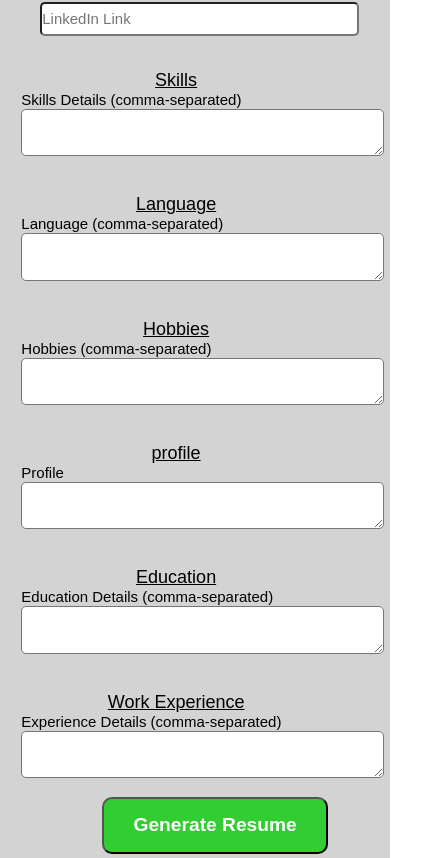
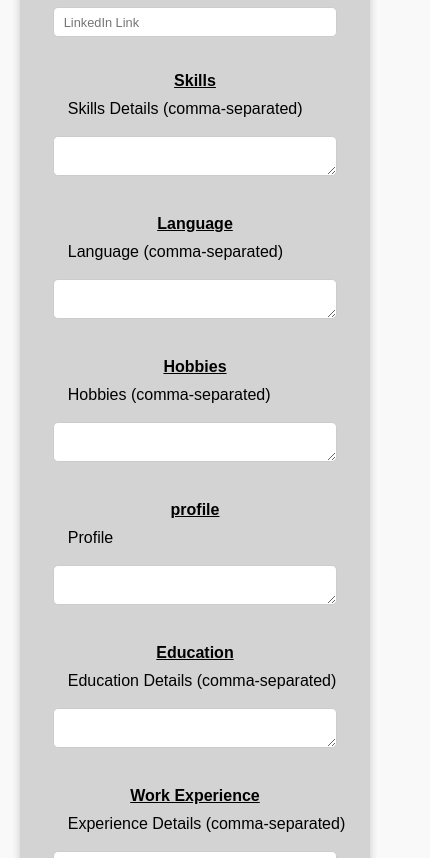
Before and after one commit to Muhammadasif1986/HACKATHON, a website: page resume_builder/resumeForm.html in a window 390 px wide. Shown: the part 366-1224 px from the top of the page, 430 px wide, since content can reach past the window. Drawn offline with Linux system fonts and the light colour scheme.

Commit message:
responsive
responsive

```diff
--- a/resume_builder/style.css
+++ b/resume_builder/style.css
@@ -1,8 +1,11 @@
+/* General Reset */
 * {
-  padding: 0px;
-  margin: 0px;
+  margin: 0;
+  padding: 0;
+  box-sizing: border-box;
   font-family: Arial, Helvetica, sans-serif;
 }
+
 body {
   display: flex;
   flex-direction: column;
@@ -11,216 +14,192 @@ body {
   background-color: linen;
 }
 
+/* Main Page */
 .main-page {
-  display: flex;
-  justify-content: center;
-  align-items: center;
-  align-content: center;
-  width: 20cm;
-  height: 25.7cm;
+  width: 90%;
+  max-width: 20cm;
   background-color: white;
   border-radius: 10px;
   padding: 10px;
-  margin-top: 0.5cm;
-  margin-bottom: 0.5cm;
+  margin: 0.5cm 0;
+  display: flex;
+  flex-direction: column;
 }
-.mainChild{
+
+.mainChild {
   border: 2px solid darkgray;
 }
 
+/* Header Section */
 .header {
   display: flex;
-  justify-content: start;
-  justify-content:space-between;
   align-items: center;
-  height: 150px;
+  background-color: rgb(171, 244, 181);
+  padding: 10px;
   border-top-left-radius: 10px;
-  background-color: rgb(171, 244, 181);
-  font-family: sans-serif;
-  font-size: xx-large;
-  font-weight: 700;
-  text-align: center;
-  width: 19cm;
+  border-top-right-radius: 10px;
 }
-@media(min-width:320px)and (max-width:767px){
-  .main-page{
-    width:100%;
-    height: auto;
-    margin: 0;
-  }
-  .mainChild{
-    width: 98%;
-    height: auto;
-    margin: 0%;
-  }
-  .header{
-    display: flex;
-    justify-content: center;
-    width:100%;
-    height: auto;
-    font-weight: 400;
-  }
-  .picture{
-    height: 10%;
-    width: 10%;
-  }
-  .main{
-    width: 98%;
-    height: auto;
-  }
 
-  .headerText {
-    margin-left:-0.5cm;
-    width:auto;
-    ;
-}
-.headinghead{
-  font-size: large;
-}
-.infotexthead{
-  font-size: 0.8rem;
-}
-.buttonMain{
-  width:100%;
-}
-.buttonSection{
-  flex-direction: column;
-}
-.headerLink{
-  width: 20%;
-  height: 10%;
-}
-.SkillsHeed{
-  font-size: 0.8rem;
-}
-.SkillsHeed{
-  font-size: 0.8rem;
-}
-button{
-  width: 98%;
-  margin-bottom: 10px;
-}
-}
-.main {
-  display: flex;
-  padding-bottom: 20px;
-}
 .picture img {
   height: 150px;
   width: 150px;
-  background-size: cover;
-  margin-right: 10%;
+  object-fit: cover;
+  margin-right: 15px;
 }
-.headerText {
-  width: auto;
-  padding-top: 10px;
+
+.HeaderMain {
   display: flex;
   flex-direction: column;
-  align-items: flex-start;
-  margin-left: 20px;
-  font-weight: 100;
-}
-.headinghead {
-  text-decoration: underline;
-  margin-bottom: 10px;
-  font-weight: 600;
-  font-size: x-large;
-  color: rgb(42, 5, 19);
-  margin-top: 10px;
-}
-.infotexthead {
-  font-size: 17px;
-  margin-top: 5px;
-}
-.headerLink {
-  height:auto;
-  width: auto;
-  color: rgb(7, 7, 145);
-  margin-right: 5px;
-}
-.borders {
-  border: 3px solid darkblue;
-}
-.left-colum {
-  height:19cm;
-  width: 180px;
-  padding: 20px;
-  background-color: white;
-
+  justify-content: center;
+  flex-grow: 1;
 }
 
-.SkillsHeed {
+.headerText {
+  text-align: left;
+}
+
+.headerText h1 {
+  font-size: 1.5rem;
+  font-weight: bold;
   text-decoration: underline;
-  font-weight: 600;
-  font-size: larger;
-  color: rgb(42, 5, 19);
-  margin-top: 20px;
 }
-.SkillsText {
-  font-size: 17px;
-  margin-left: 5px;
+
+.headerText p {
+  font-size: 1rem;
+  margin: 5px 0;
+}
+
+.headerLink {
+  display: flex;
+  align-items: center;
   margin-top: 10px;
+  color: rgb(7, 7, 145);
+  text-decoration: none;
+}
+
+.main {
+  display: flex;
+  gap: 20px;
+  padding: 10px 0;
+}
+
+.left-colum {
+  background-color: rgb(246, 246, 246);
+  padding: 10px;
+  padding-left: 20px;
 }
 
 .right-colum {
-  width: 400px;
-  height: auto;
-  border-bottom-right-radius: 10px;
-  padding-left: 1cm;
   border-left: 4px solid darkblue;
+  padding: 10px;
+  padding-left: 20px;
+  flex: 1;
 }
-.profileText {
-  overflow-wrap: break-word;
-}
+
+.SkillsHeed,
 .heading {
   text-decoration: underline;
-  margin-bottom: 10px;
-  font-weight: 600;
-  font-size: x-large;
+  font-weight: bold;
+  font-size: 1.2rem;
   color: rgb(42, 5, 19);
-  margin-top: 40px;
-}
-.infotext {
-  font-size: 17px;
-  margin-top: 10px;
+  margin: 10px 0;
 }
 
+.SkillsText,
+.infotext {
+  font-size: 1rem;
+  margin: 5px 0;
+}
+
+#Hobbies {
+  margin-top: 20px;
+}
+
+/* Buttons */
 .buttonMain {
+  width: 100%;
   display: flex;
-  flex-direction: column;
   justify-content: center;
-  align-items: center;
-  height: auto;
+  background-color: rgba(7, 4, 4, 0.856);
   padding: 20px;
-  background-color: rgba(7, 4, 4, 0.856);
-  margin-top: 0.25cm;
-  margin-bottom: 0.25cm;
-  width: 100%;
 }
+
 .buttonSection {
   display: flex;
-  justify-content: center;
-  align-items: center;
+  gap: 10px;
+  flex-wrap: wrap;
 }
+
 button {
-  height: 2cm;
-  width: 8cm;
-  font-weight: 600;
+  padding: 10px 20px;
+  font-size: 1rem;
+  font-weight: bold;
+  color: white;
+  background-color: rgb(6, 6, 129);
+  border: none;
   border-radius: 5px;
-  background-color: rgb(6, 6, 129);
   cursor: pointer;
-  margin-right: 15px;
-  font-size: larger;
-  color: white;
-  border: 2px solid wheat;
+  transition: transform 0.2s, background-color 0.2s;
 }
 
 button:hover {
   background-color: rgb(2, 2, 100);
-  height: 2.05cm;
-  width: 8.1cm;
+  transform: scale(1.05);
 }
+
 button:active {
-  height: 1.98cm;
-  width: 7.98cm;
+  transform: scale(0.98);
 }
+
+@media (max-width: 768px) {
+  .picture img {
+    border-radius: 50%;
+  }
+
+  .main {
+    flex-direction: column;
+  }
+
+  .left-colum,
+  .right-colum {
+    width: 100%;
+    padding: 10px;
+    padding-left: 20px;
+  }
+
+  .HeaderMain {
+    align-items: flex-start;
+  }
+
+  .header {
+    flex-direction: column;
+    align-items: center;
+    text-align: center;
+  }
+
+  .headerText h1,
+  .headerText p {
+    text-align: center;
+  }
+
+  .buttonSection {
+    flex-direction: column;
+  }
+}
+
+@media (max-width: 480px) {
+  .headerText h1 {
+    font-size: 1.2rem;
+  }
+
+  .headerText p,
+  .SkillsText,
+  .infotext {
+    font-size: 0.9rem;
+  }
+
+  button {
+    width: 100%;
+    font-size: 0.9rem;
+  }
+}
--- a/resume_builder/style2.css
+++ b/resume_builder/style2.css
@@ -1,103 +1,184 @@
+/* General Reset */
 body {
   display: flex;
   flex-direction: column;
   justify-content: center;
   align-items: center;
-  align-content: center;
+  margin: 0;
   padding: 0;
-  margin: 0;
   background-color: lavender;
+  font-family: Arial, Helvetica, sans-serif;
+}
 
-}
+/* Navigation Bar */
 .buttonMain {
   display: flex;
-  justify-content:center;
-  justify-content:space-between;
+  justify-content: space-between;
   align-items: center;
   width: 100%;
-  height: auto;
+  padding: 10px 20px;
   background-color: rgba(7, 4, 4, 0.856);
-  margin-bottom: 0.5cm;
+  box-shadow: 0 4px 8px rgba(0, 0, 0, 0.1);
+  margin-bottom: 1rem;
 }
-.title {
-  font-size: xx-large;
-  color: white;
-  font-weight: 700;
-}
+
 .logo {
   display: flex;
   justify-content: center;
   align-items: center;
-  width: 170px;
-  height: 50px;
+  padding: 10px 20px;
   background-color: limegreen;
   color: rgb(9, 9, 33);
   font-weight: 800;
-  font-size: x-large;
+  font-size: 1.2rem;
   border-top-right-radius: 10px;
   border-bottom-right-radius: 10px;
-  border-style: groove;
+}
+
+.title {
+  font-size: 1.5rem;
+  color: white;
+  font-weight: 700;
+  text-align: center;
 }
 
 button {
-  height: 2cm;
-  width: 6cm;
+  height: 50px;
+  width: 150px;
   font-weight: 600;
   border-radius: 5px;
   background-color: darkblue;
   cursor: pointer;
-  font-size: large;
+  font-size: 1rem;
   color: whitesmoke;
+  transition: all 0.3s ease;
 }
+
 button:hover {
   background-color: rgb(14, 14, 166);
 }
+
 button:active {
-  height: 1.98cm;
-  width: 5.98cm;
+  transform: scale(0.98);
 }
+
+/* Resume Section */
 .resume {
-display: flex;
-justify-content: center;
-align-items: center;
-  width: 50%;
+  display: flex;
+  justify-content: center;
+  align-items: center;
+  width: 80%;
+}
+
+.resume img {
+  max-width: 100%;
   height: auto;
+  border-radius: 10px;
+  box-shadow: 0 4px 8px rgba(0, 0, 0, 0.2);
 }
-.resume img{
-  height: 300px;
-  width: 250px;
-}
-@media(min-width:320px)and (max-width:767px){
-  .logo{
-width: 15%;
-font-size: medium;
-  }
-  .title{
-    font-size: medium;
-    font-weight: 400;
-  }
-  button{
-    width: 3cm;
-    font-size:small;
-  }
-}
+
+
 footer {
   display: flex;
   justify-content: center;
-  justify-content: space-around;
+  align-items: center;
+  flex-wrap: wrap;
   background-color: black;
   color: white;
-  height: 4cm;
+  padding: 20px;
   width: 100%;
 }
+
 .footerChild {
-  width: 70%;
+  width: 100%;
   text-align: center;
 }
+
 .link {
   display: flex;
   justify-content: center;
   align-items: center;
   color: white;
-  font-size: x-large;
+  font-size: 1.5rem;
+  margin-top: 10px;
 }
+
+.link i {
+  margin-right: 10px;
+}
+
+@media (max-width: 1024px) {
+  .buttonMain {
+    flex-wrap: wrap;
+    padding: 10px;
+  }
+
+  .logo {
+    width: 20%;
+    font-size: 1rem;
+    padding: 5px 10px;
+  }
+
+  .title {
+    font-size: 1.2rem;
+    font-weight: 600;
+    text-align: center;
+    margin: 10px 0;
+  }
+
+  button {
+    width: 130px;
+    height: 45px;
+    font-size: 0.9rem;
+  }
+
+  .resume {
+    width: 90%;
+  }
+}
+
+@media (max-width: 767px) {
+  .buttonMain {
+    flex-direction: column;
+    align-items: center;
+    padding: 10px;
+  }
+
+  .logo {
+    width: auto;
+    font-size: 0.9rem;
+    padding: 5px 10px;
+    text-align: center;
+  }
+
+  .title {
+    font-size: 1rem;
+    text-align: center;
+    font-weight: 500;
+    margin: 10px 0;
+  }
+
+  button {
+    width: 100px;
+    height: 40px;
+    font-size: 0.8rem;
+  }
+
+  .resume img {
+    width: 80%;
+  }
+
+  footer {
+    flex-direction: column;
+    padding: 15px;
+  }
+
+  .footerChild {
+    width: 90%;
+    font-size: 0.9rem;
+  }
+
+  .link {
+    font-size: 1rem;
+  }
+}
--- a/resume_builder/style3.css
+++ b/resume_builder/style3.css
@@ -1,122 +1,178 @@
 * {
-  padding: 0px;
-  margin: 0px;
+  padding: 0;
+  margin: 0;
   font-family: Arial, Helvetica, sans-serif;
-  border: border-box;
+  box-sizing: border-box;
 }
+
+
 body {
   display: flex;
   justify-content: center;
   align-items: center;
+  min-height: 100vh;
+  background-color: #f9f9f9;
 }
 
 .form_container {
-  width: 21.5cm;
-  height: auto;
+  width: 90%;
+  max-width: 21.5cm;
   background-color: lightgray;
   border-radius: 20px;
+  border: 4px solid darkgray;
+  padding: 20px;
   margin: 20px;
-  border-width: 2px;
-  border: 4px solid darkgray;
-  padding: 10px;
-  padding-top: 0px;
+  box-shadow: 0 4px 8px rgba(0, 0, 0, 0.2);
 }
+
 .head {
-  width: 60%;
-  height: auto;
+  width: 100%;
   background-color: rgb(171, 238, 193);
-  font-family: sans-serif;
-  font-size: xx-large;
+  font-size: 1.5rem;
   font-weight: 700;
   text-align: center;
-  margin-left: 0.9cm;
-  margin-bottom: 0.2cm;
   border-bottom-left-radius: 10px;
   border-bottom-right-radius: 10px;
-  padding: 10px;
+  padding: 15px;
+  margin-bottom: 15px;
 }
+
 .head-P {
-  padding-top: 10px;
+  margin: 0;
 }
+
 .resume_Form h1 {
-  font-size: large;
-  font-weight: 500;
+  font-size: 1.2rem;
+  font-weight: 600;
   text-decoration: underline;
   color: black;
-  margin-top: 0.5cm;
+  margin: 20px 0 10px;
   text-align: center;
 }
+
 .resume_Form label {
-  font-size: 15px;
-  font-weight: 400;
+  font-size: 1rem;
+  font-weight: 500;
   color: black;
-  margin-top: 0.4cm;
+  display: block;
+  margin-left: 1cm;
+}
+
+.resume_Form input,
+.resume_Form textarea {
+  width: calc(100% - 2.6cm);
+  max-width: 100%;
+  height: 30px;
+  border-radius: 5px;
+  margin-bottom: 15px;
+  padding: 5px 10px;
+  border: 1px solid #ccc;
+  background-color: white;
+  font-size: 1rem;
   margin-left: 1.3cm;
 }
-.resume_Form input {
-  height: 0.8cm;
-  width: 19cm;
-  border-radius: 5px;
-  margin-bottom: 0.4cm;
-  margin-left: 1.3cm;
-  background-color: white;
-  font-size: 15px;
+
+.resume_Form textarea {
+  height: 40px;
+  resize: vertical;
 }
-@media(min-width:320px)and (max-width:767px){
-  body {
-    display: flex;
-    justify-content: center;
-    align-items: center;
-  }
-  .form_container{
-    width: 100%;
-    border: none;
-    border-radius: 0%;
-    margin: 0%;
-  }
-  .head{
-    width: 100%;
-    margin-left: 0.8cm;
-  }
-  .resume_Form input{
-    width: 85%;
-    margin-left: 0.8cm;
-  }
-  .skills{
-    margin-left: -1cm;
-  }
-  .G-button{
 
-    margin-left: -1cm;
-  }
-}
-.resume_Form textarea {
-    height: 1.2cm;
-    width:88.5%;
-    border-radius: 5px;
-    margin-bottom: 0.4cm;
-    margin-left: 1.3cm;
-    background-color: white;
-    font-size: 15px;
-}
 .G-button {
-  position: relative;
-  height: 1.5cm;
-  width: 6cm;
-  left: 35%;
-  top: 2.2%;
-  align-self: flex-end;
+  display: block;
+  height: 50px;
+  width: 200px;
+  margin: 20px auto;
+  align-self: center;
   font-weight: 600;
   border-radius: 10px;
   background-color: limegreen;
   cursor: pointer;
   color: white;
-  font-size: larger;
+  font-size: 1rem;
+  text-align: center;
+  line-height: 50px;
+  transition: all 0.3s ease;
 }
+
 .G-button:hover {
   background-color: rgb(55, 133, 3);
 }
+
 .G-button:active {
-  height: 1.48cm;
-  width: 5.98cm;
+  transform: scale(0.98);
 }
+
+@media (max-width: 1024px) {
+  .form_container {
+    width: 95%;
+    padding: 15px;
+  }
+
+  .resume_Form input,
+  .resume_Form textarea {
+    margin-left: 1cm;
+    width: calc(100% - 1cm);
+  }
+
+  .G-button {
+    width: 180px;
+    display: flex;
+    justify-content: center;
+    align-items: center;
+  }
+}
+
+@media (max-width: 768px) {
+  .form_container {
+    border-radius: 10px;
+    padding: 15px;
+  }
+
+  .head {
+    font-size: 1.2rem;
+    padding: 10px;
+  }
+
+  .resume_Form h1 {
+    font-size: 1rem;
+  }
+
+  .resume_Form input,
+  .resume_Form textarea {
+    width: calc(100% - 1.6cm);
+    margin-left: 0.8cm;
+    font-size: 0.9rem;
+  }
+
+  .G-button {
+    width: 160px;
+    height: 45px;
+    font-size: 0.9rem;
+  }
+}
+
+@media (max-width: 480px) {
+  .form_container {
+    width: 100%;
+    border: none;
+    padding: 10px;
+  }
+
+  .head {
+    font-size: 1rem;
+    padding: 8px;
+  }
+
+  .resume_Form input,
+  .resume_Form textarea {
+    width: calc(100% - 1.2cm);
+    margin-left: 0.6cm;
+    font-size: 0.8rem;
+  }
+
+  .G-button {
+    width: 150px;
+    height: 40px;
+    font-size: 0.8rem;
+  }
+}
```
